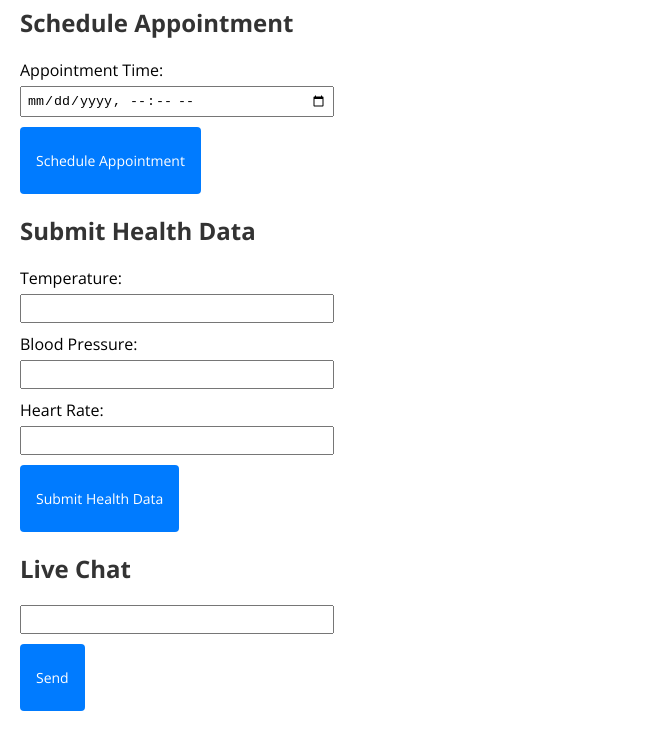
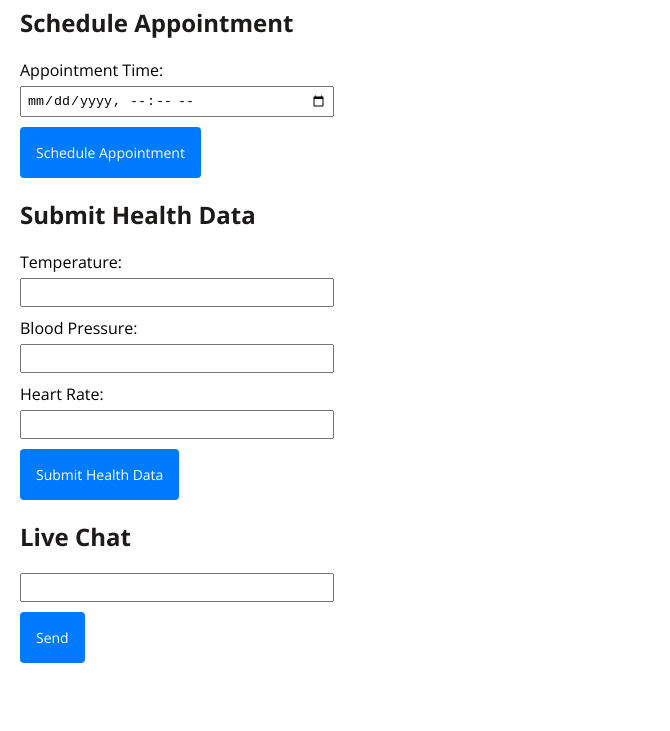
Before and after one commit to dannyssthar/PipeOps_hackathon, a plain HTML site: page index.html in a window 1280 px wide. Shown: the part 80-811 px from the top of the page, without its empty margins (0-670 px from the left). Drawn offline with nearby package versions, Linux system fonts and the light colour scheme; no server answers.

Commit message:
modification of the css file...corrected some errors

```diff
--- a/styles.css
+++ b/styles.css
@@ -9,7 +9,7 @@ body {
 
 /* I Applied Open Sans to headers */
 h1, h2 {
-    color: #333;
+    color: #1D1A1A;
 }
 
 /* I Applied Open Sans to form elements */
@@ -33,13 +33,13 @@ input {
 /* Apply Open Sans to button text */
 button {
     margin-top: 10px;
-    padding: 24px 16px;
+    padding: 16px 16px;
     background-color: #007BFF;
     color: white;
     border: none;
     cursor: pointer;
     border-radius: 4px;
-    font-family: 'Open Sans', sans-serif; /* Corrected font family name */
+    font-family: 'Open Sans', sans-serif;
     font-size: 14px;
 }
 
```
